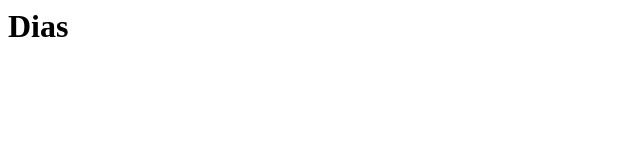
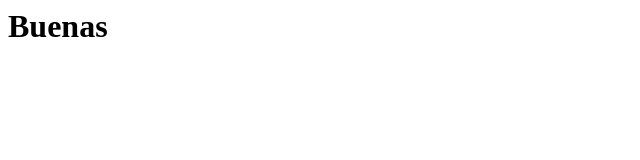
Before and after one commit to shnao1/GIT_LOVELACE, a plain HTML site: page 01 - Introduccion/index.html in a window 1280 px wide. Shown: the whole page, without its empty margins (0-640 px from the left). Drawn offline with Linux system fonts and the light colour scheme.

Commit message:
Se realiza cambio

```diff
--- a/01 - Introduccion/index.html
+++ b/01 - Introduccion/index.html
@@ -5,6 +5,6 @@
     <title>Document</title>
 </head>
 <body>
-    <h1>Dias</h1>
+    <h1>Buenas</h1>
 </body>
 </html>
```
